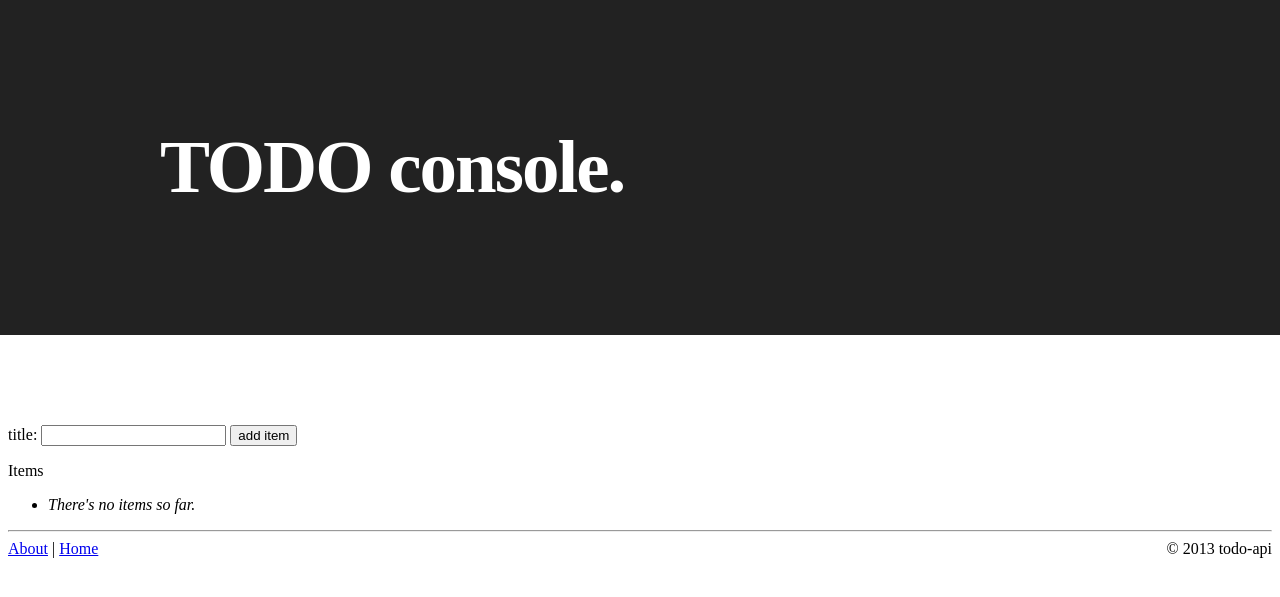
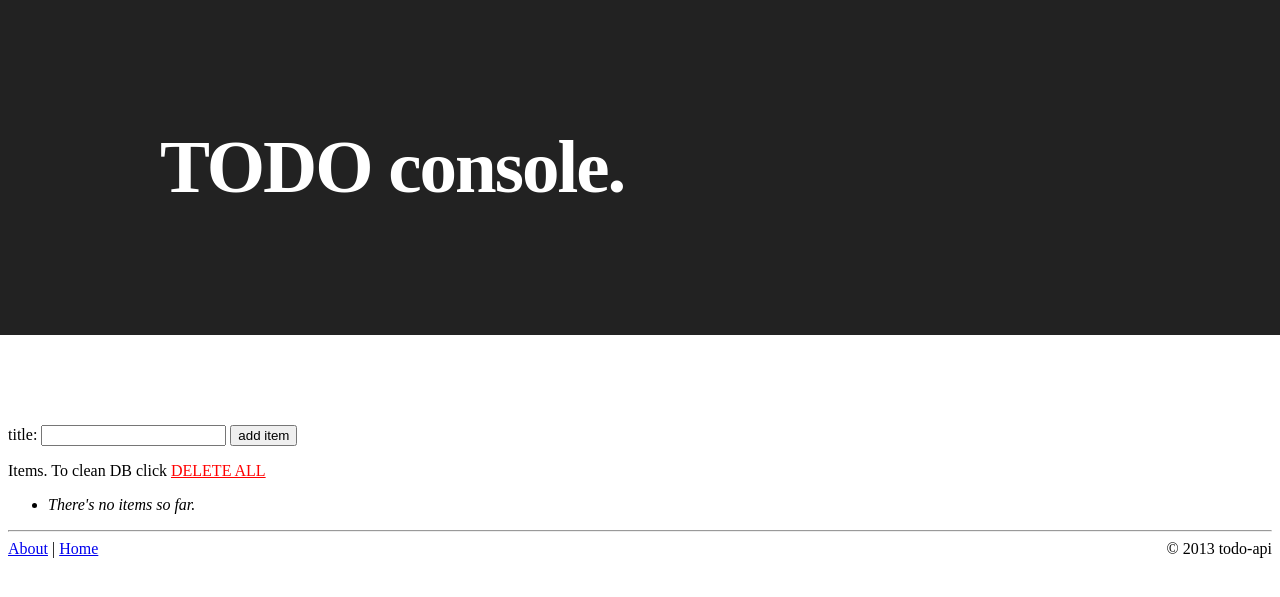
Before and after one commit to setoff/ToDo-server, a Flask app: page /app_console in a window 1280 px wide. Shown: the part 41-638 px from the top of the page. Run offline with Flask 2, Linux system fonts and the light colour scheme; data that the repository does not hold is empty.

Commit message:
+ wipe all in console

```diff
--- a/app.py
+++ b/app.py
@@ -192,6 +192,12 @@ def w_complete_item():
 
 	return redirect(url_for('app_console'))
 
+@app.route('/w_wipe_all')
+def w_wipe_all():
+	get_db().close()
+	init_db()
+	return redirect(url_for('app_console'))
+
 # special file handlers
 @app.route('/favicon.ico')
 def favicon():
--- a/templates/index.html
+++ b/templates/index.html
@@ -16,7 +16,7 @@
 	</form>
 </div>
 
-<p>Items</p>
+<p>Items. To clean DB click <a href='/w_wipe_all' style='color:#ff0000'>DELETE ALL</a></p>
 <ul>
 	{% for item in items %}
 	<li>
```
Also changed, not shown: todo.db.
